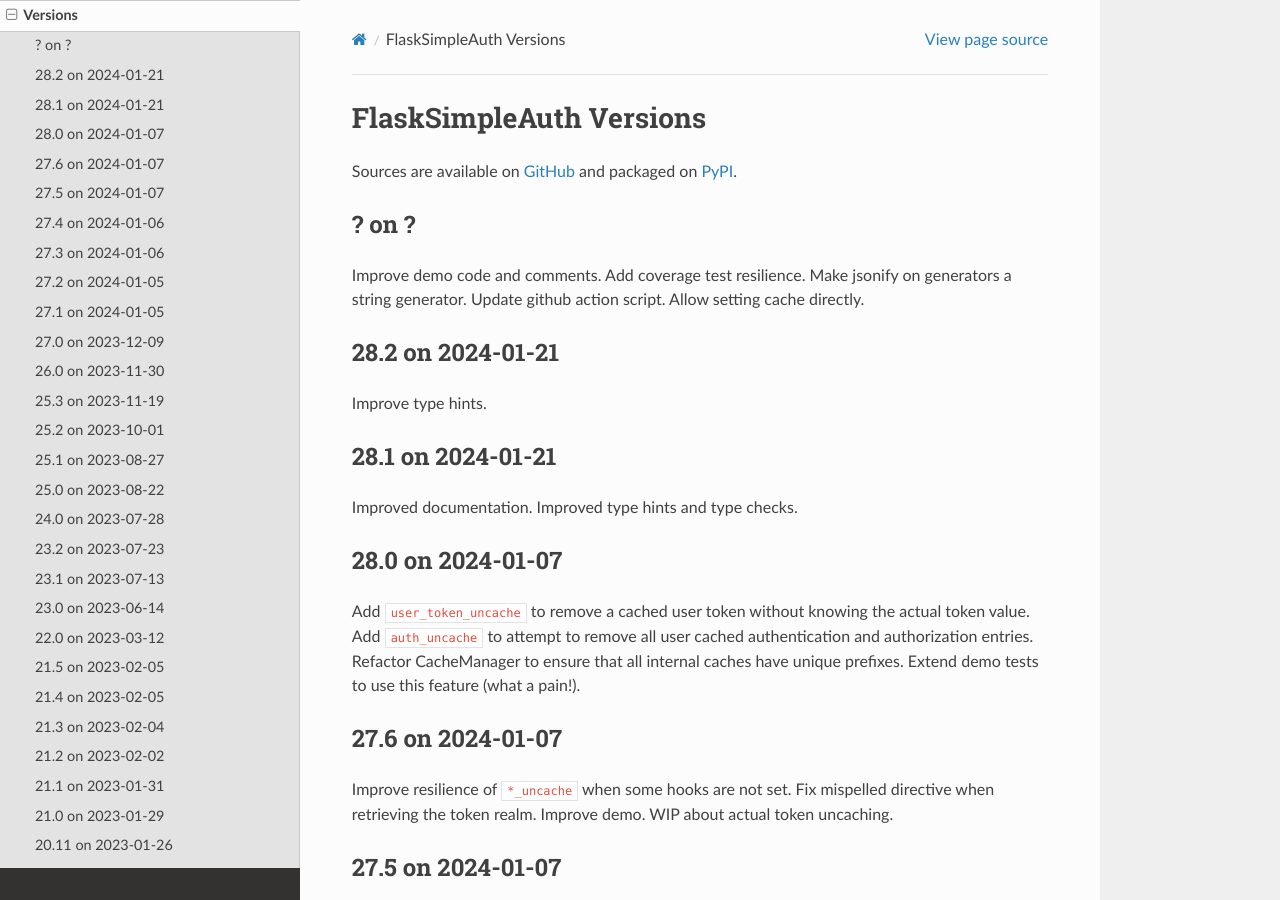
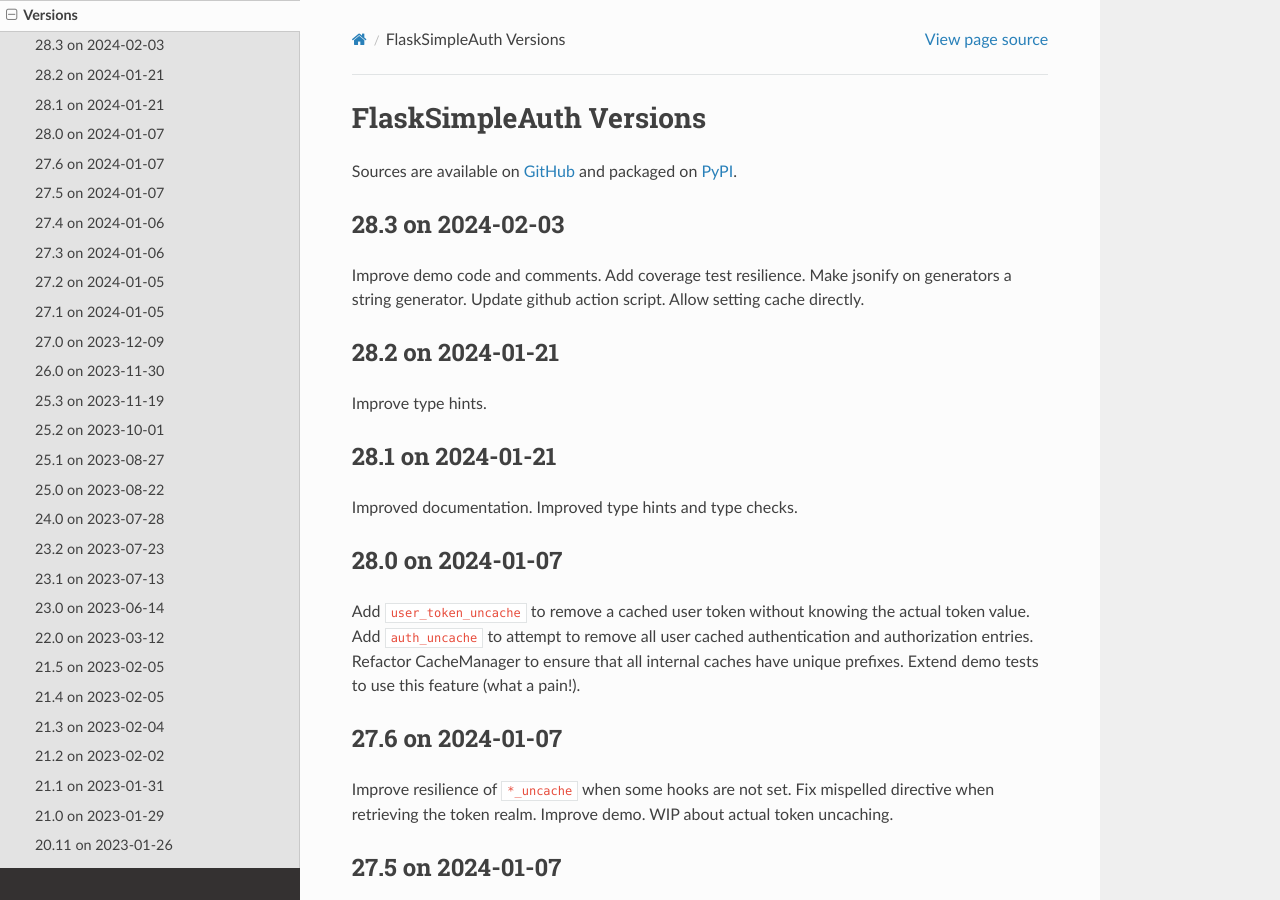
Before and after one commit to zx80/flask-simple-auth, a Sphinx documentation site: the page built from docs/VERSIONS.md, in a window 1280 px wide and 900 px high. Built offline with Sphinx 7.4.7 and the Read the Docs theme 2.0.0, drawn with Linux system fonts in a browser that asks for light colours; pages that are not in the unit, such as notebooks, are missing from menus.

Commit message:
next version is 28.3

````diff
--- a/docs/TUTORIAL.md
+++ b/docs/TUTORIAL.md
@@ -110,7 +110,7 @@
 
 {
   "msg": "hello",
-  "version": "28.2"
+  "version": "28.3"
 }
 ```
 
--- a/docs/VERSIONS.md
+++ b/docs/VERSIONS.md
@@ -3,7 +3,7 @@
 Sources are available on [GitHub](https://github.com/zx80/flask-simple-auth)
 and packaged on [PyPI](https://pypi.org/project/FlaskSimpleAuth/).
 
-## ? on ?
+## 28.3 on 2024-02-03
 
 Improve demo code and comments.
 Add coverage test resilience.
--- a/pyproject.toml
+++ b/pyproject.toml
@@ -4,7 +4,7 @@
 
 [project]
 name = "FlaskSimpleAuth"
-version = "28.2"
+version = "28.3"
 authors = [ { name = "Fabien Coelho", email = "flask.auth@coelho.net" } ]
 description = "Simple authentication, authorization and parameters for Flask, emphasizing configurability"
 readme = "README.md"
````
